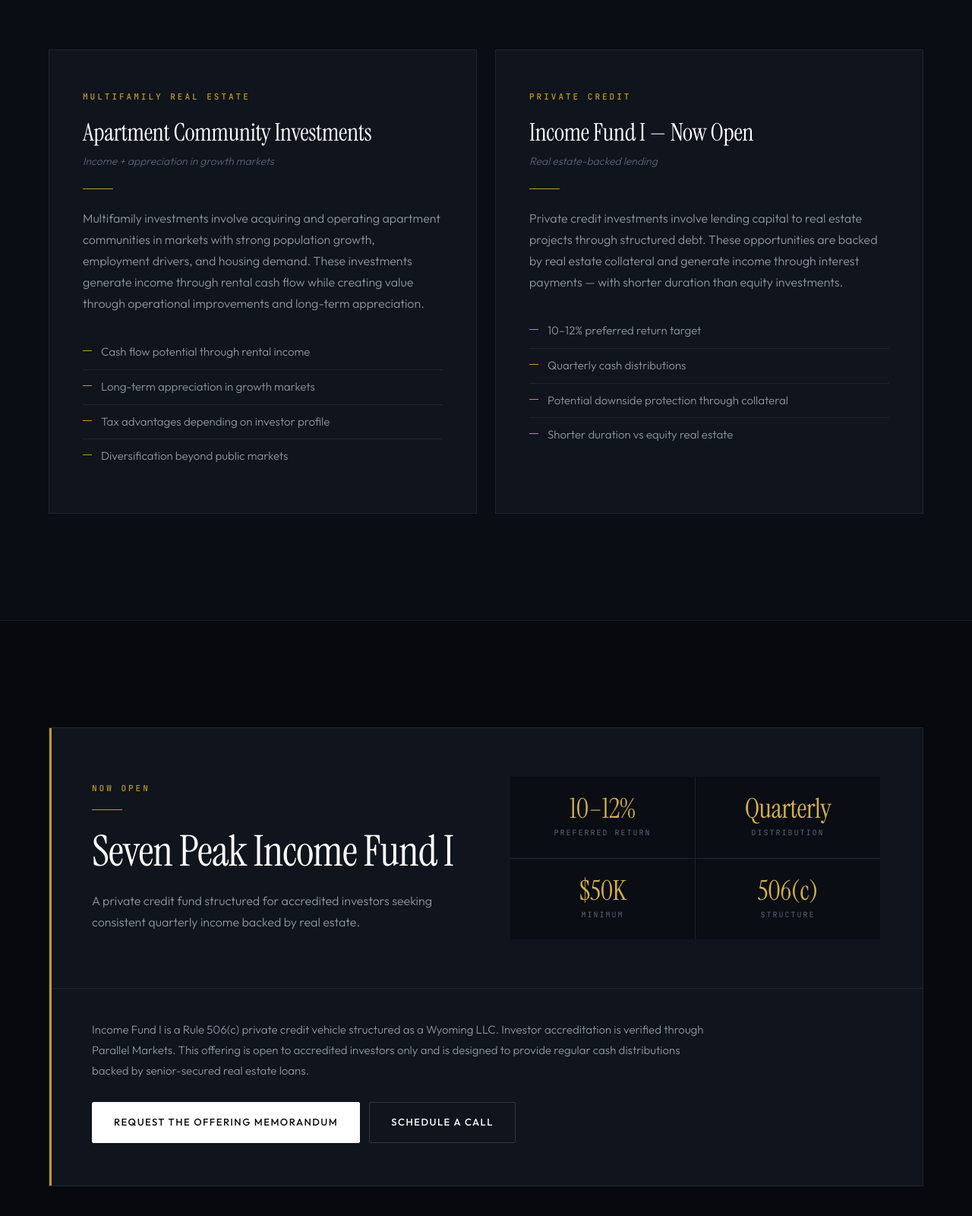
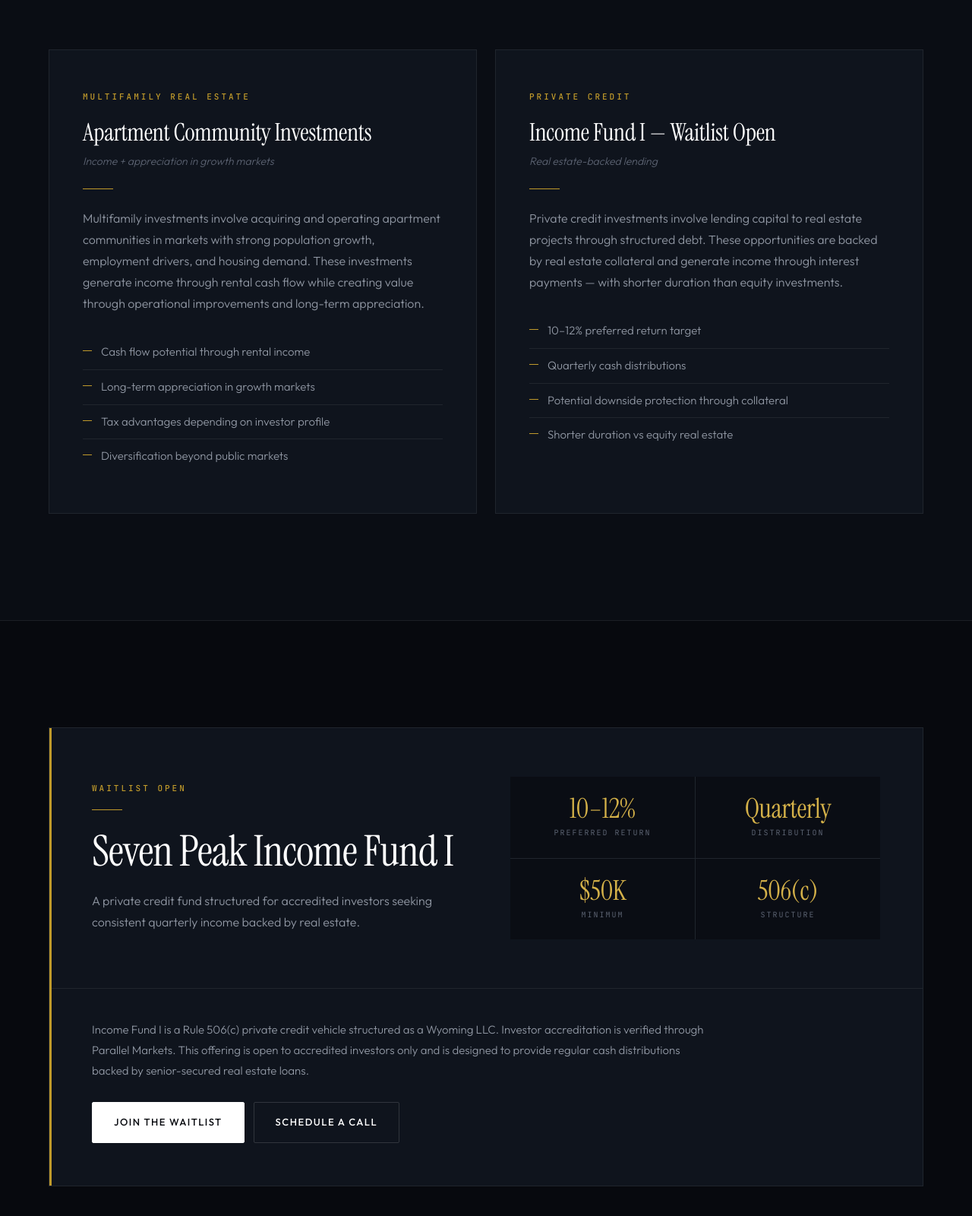
Before and after one commit to bryanmorris7/seven-peak-capital-website, a plain HTML site: page index.html in a window 1280 px wide. Shown: the part 2733-4333 px from the top of the page at 76% size. Drawn offline with Linux system fonts and the light colour scheme.

Commit message:
Income Fund I: switch from active raise to waitlist for next round

```diff
--- a/index.html
+++ b/index.html
@@ -219,7 +219,7 @@
         </div>
         <div class="strategy-card fade-up fade-up-d2">
           <div class="strategy-card-label">PRIVATE CREDIT</div>
-          <div class="strategy-card-title">Income Fund I — Now Open</div>
+          <div class="strategy-card-title">Income Fund I — Waitlist Open</div>
           <div class="strategy-card-sub">Real estate-backed lending</div>
           <span class="gold-rule"></span>
           <p class="strategy-desc">Private credit investments involve lending capital to real estate projects through structured debt. These opportunities are backed by real estate collateral and generate income through interest payments — with shorter duration than equity investments.</p>
@@ -240,7 +240,7 @@
       <div class="fund-box fade-up">
         <div class="fund-top">
           <div class="fund-top-left">
-            <span class="label">Now Open</span>
+            <span class="label">Waitlist Open</span>
             <span class="gold-rule"></span>
             <h2>Seven Peak Income Fund I</h2>
             <p>A private credit fund structured for accredited investors seeking consistent quarterly income backed by real estate.</p>
@@ -267,7 +267,7 @@
         <div class="fund-bottom">
           <p class="fund-body-text">Income Fund I is a Rule 506(c) private credit vehicle structured as a Wyoming LLC. Investor accreditation is verified through Parallel Markets. This offering is open to accredited investors only and is designed to provide regular cash distributions backed by senior-secured real estate loans.</p>
           <div class="fund-cta-group">
-            <a href="contact.html" class="btn btn--dark" style="font-size:13px;padding:15px 28px;">Request the Offering Memorandum</a>
+            <a href="https://sevenpeakcapital.cashflowportal.com/offering/94cceeaa7c5b435e9b2acb601989cd0b" class="btn btn--dark" style="font-size:13px;padding:15px 28px;" target="_blank" rel="noopener noreferrer">Join the Waitlist</a>
             <a href="contact.html#contact" class="btn btn--outline-white" style="font-size:13px;padding:15px 28px;text-align:center;">Schedule a Call</a>
           </div>
         </div>
```
Also changed, not shown: income-fund.html (+4 -4 lines).
